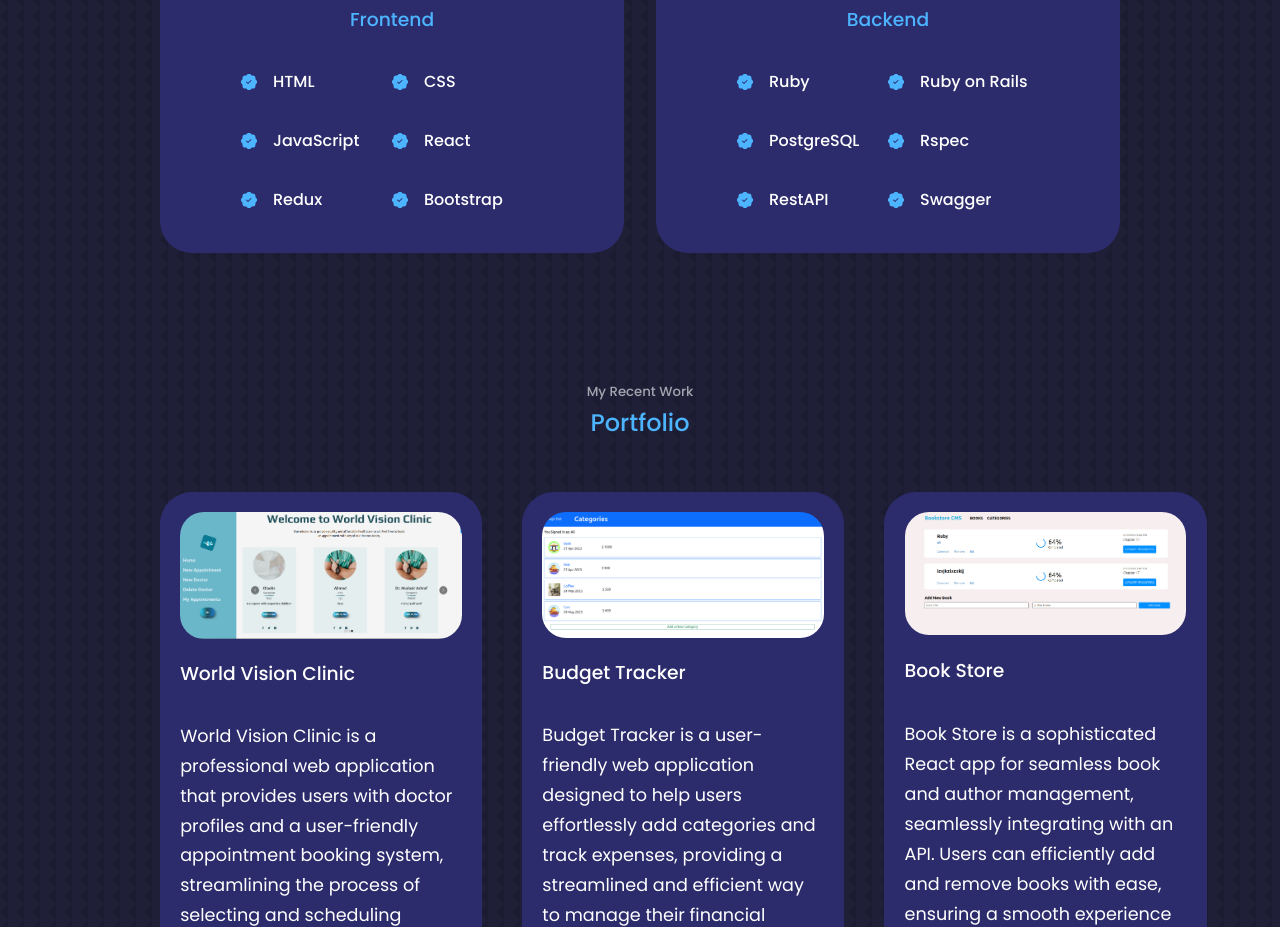
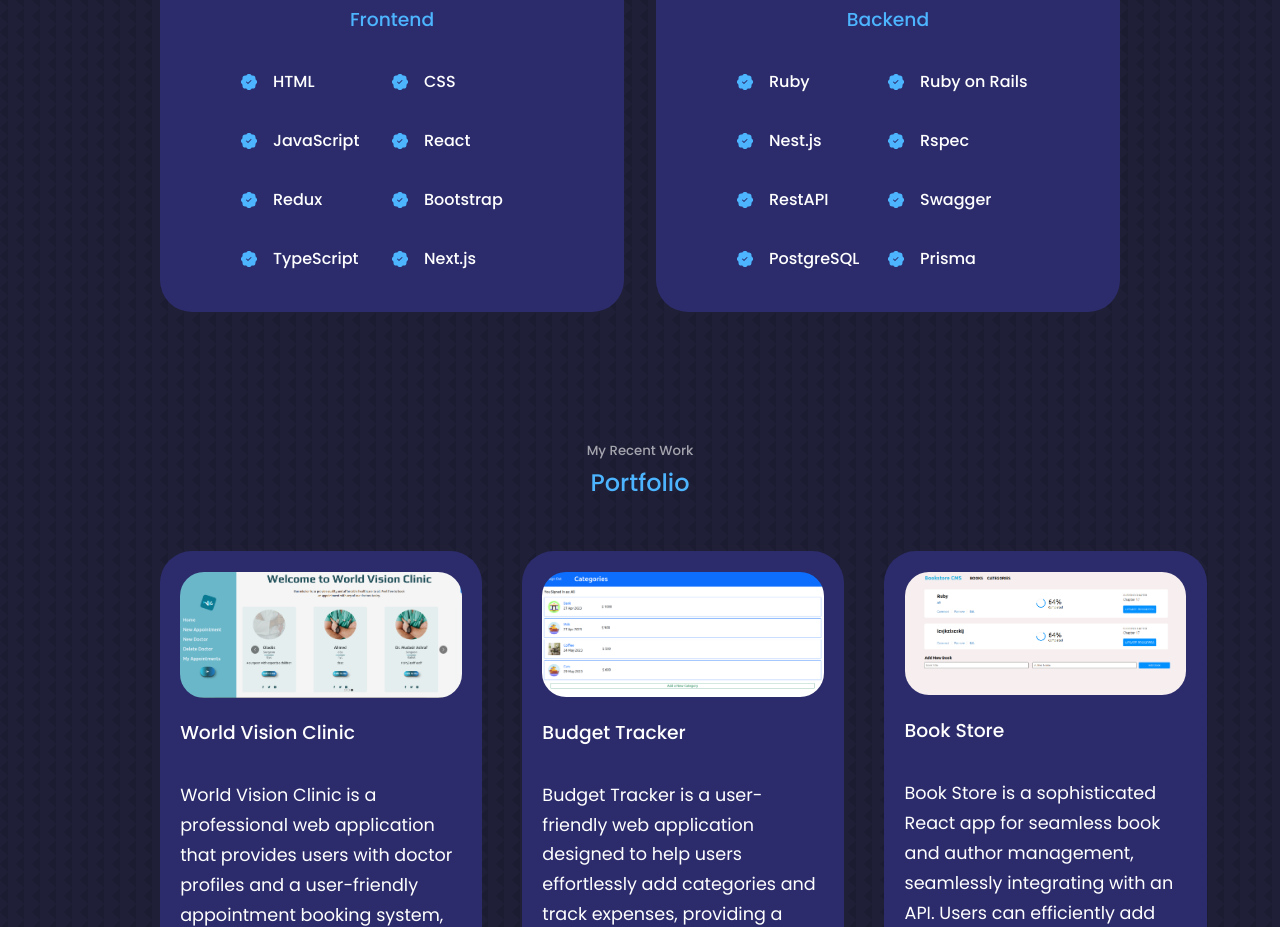
Before and after one commit to SaboorSohaib/sohaib-react-portfolio, a React (Vite) app: page / in a window 1280 px wide. Shown: the part 1320-2247 px from the top of the page. Built offline with nearby package versions, Linux system fonts and the light colour scheme.

Commit message:
Implement mail model

```diff
--- a/src/components/experience/Experience.jsx
+++ b/src/components/experience/Experience.jsx
@@ -1,6 +1,5 @@
-import React from 'react';
-import { BsPatchCheckFill } from 'react-icons/bs';
-import './experience.css';
+import { BsPatchCheckFill } from "react-icons/bs";
+import "./experience.css";
 
 const Experience = () => (
   <section id="experience">
@@ -34,6 +33,14 @@
             <BsPatchCheckFill className="experience__details-icon" />
             <h4>Bootstrap</h4>
           </article>
+          <article className="experience__details">
+            <BsPatchCheckFill className="experience__details-icon" />
+            <h4>TypeScript</h4>
+          </article>
+          <article className="experience__details">
+            <BsPatchCheckFill className="experience__details-icon" />
+            <h4>Next.js</h4>
+          </article>
         </div>
       </div>
 
@@ -50,7 +57,7 @@
           </article>
           <article className="experience__details">
             <BsPatchCheckFill className="experience__details-icon" />
-            <h4>PostgreSQL</h4>
+            <h4>Nest.js</h4>
           </article>
           <article className="experience__details">
             <BsPatchCheckFill className="experience__details-icon" />
@@ -64,6 +71,14 @@
             <BsPatchCheckFill className="experience__details-icon" />
             <h4>Swagger</h4>
           </article>
+          <article className="experience__details">
+            <BsPatchCheckFill className="experience__details-icon" />
+            <h4>PostgreSQL</h4>
+          </article>
+          <article className="experience__details">
+            <BsPatchCheckFill className="experience__details-icon" />
+            <h4>Prisma</h4>
+          </article>
         </div>
       </div>
     </div>
```
Also changed, not shown: 1 other file (tests, documents, lock files or other folders).
